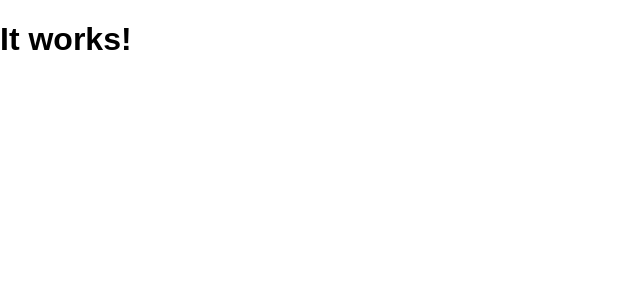
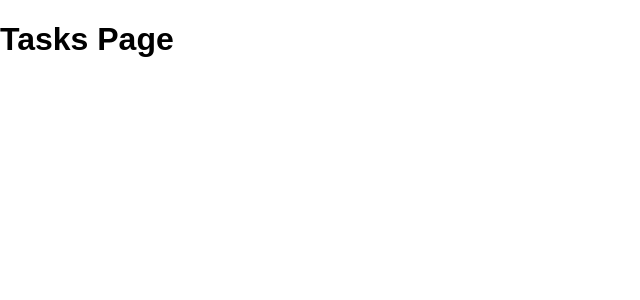
Before and after one commit to gabrielfs7/graphql-sample-app, a React (Create React App) app in the folder frontend/: page /tasks in a window 1280 px wide. Shown: the top 300 px of the page, without its empty margins (0-640 px from the left). Built offline with nearby package versions, Linux system fonts and the light colour scheme; the HTML template or start-up script is replaced by a standard one.

Commit message:
Creating Routing for React application

```diff
--- a/frontend/package.json
+++ b/frontend/package.json
@@ -5,6 +5,7 @@
   "dependencies": {
     "react": "^16.8.6",
     "react-dom": "^16.8.6",
+    "react-router-dom": "^5.0.0",
     "react-scripts": "2.1.8"
   },
   "scripts": {
--- a/frontend/src/App.js
+++ b/frontend/src/App.js
@@ -1,12 +1,19 @@
 import React, { Component } from 'react';
+import { BrowserRouter, Route, Redirect, Switch } from 'react-router-dom';
+import LoginPage from './pages/LoginPage';
+import TasksPage from './pages/TasksPage';
 import './App.css';
 
 class App extends Component {
   render() {
     return (
-      <div className="App">
-        <h1>It works!</h1>
-      </div>
+      <BrowserRouter>
+        <Switch>
+          <Redirect from="/" to="/login" exact/>
+          <Route path="/login" component={LoginPage} />
+          <Route path="/tasks" component={TasksPage} />
+        </Switch>
+      </BrowserRouter>
     );
   }
 }
--- /dev/null
+++ b/frontend/src/pages/LoginPage.js
@@ -0,0 +1,9 @@
+import React, { Component } from 'react';
+
+class LoginPage extends Component {
+    render() {
+        return <h1>Login Page</h1>;
+    }
+}
+
+export default LoginPage;
--- /dev/null
+++ b/frontend/src/pages/TasksPage.js
@@ -0,0 +1,9 @@
+import React, { Component } from 'react';
+
+class TasksPage extends Component {
+    render() {
+        return <h1>Tasks Page</h1>;
+    }
+}
+
+export default TasksPage;
```
Also changed, not shown: 2 other files (tests, documents, lock files or other folders).
